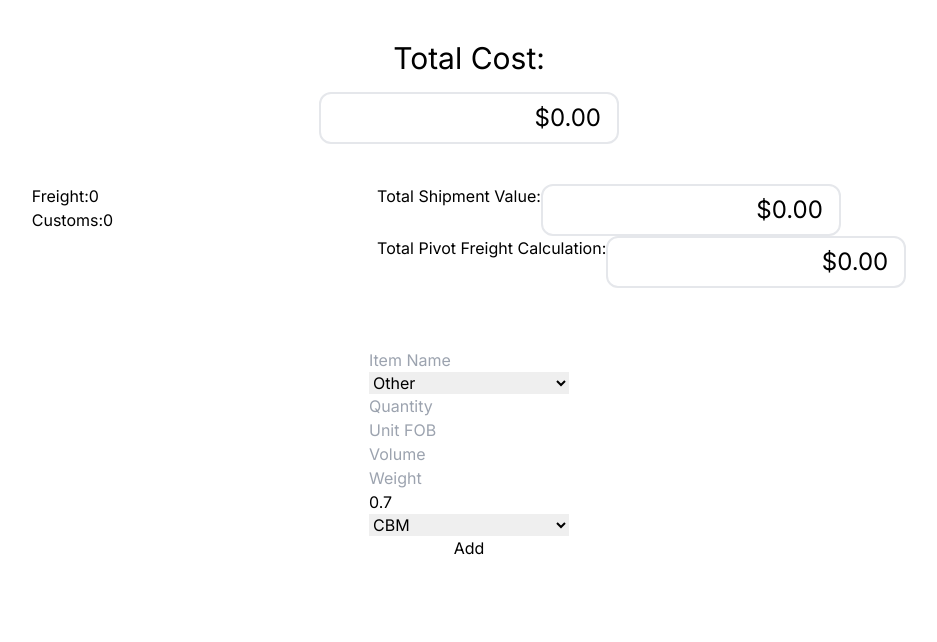
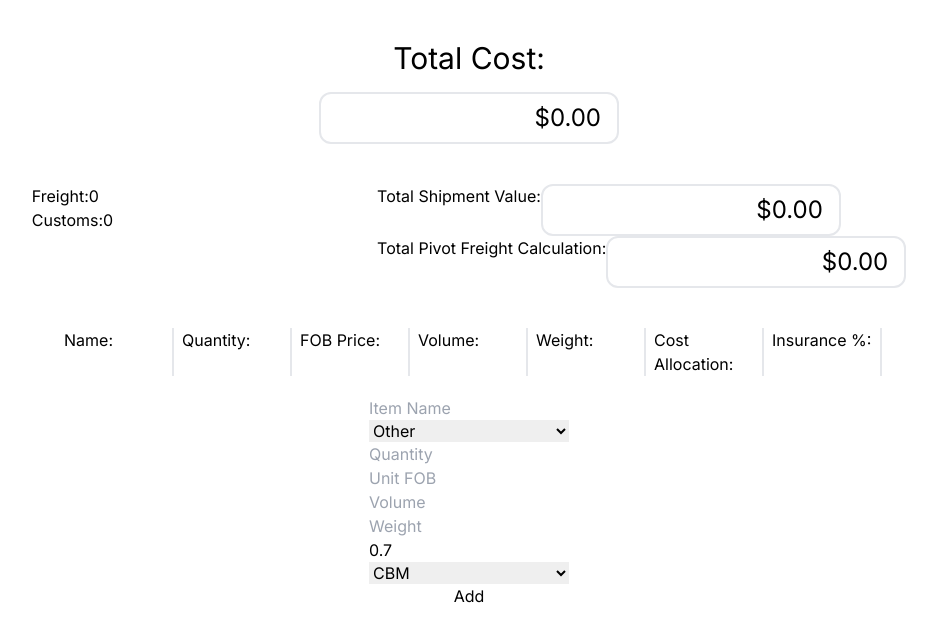
Before and after one commit to PerrinMyerson/cubbo-import, a Next.js app: page / in a window 1280 px wide. Shown: the top 642 px of the page, without its empty margins (171-1108 px from the left). Built offline with nearby package versions, Linux system fonts and the light colour scheme.

Commit message:
better product

```diff
--- a/app/page.tsx
+++ b/app/page.tsx
@@ -49,7 +49,7 @@ export default function Home() {
 	}, [items, totalShipmentValue]);
 
 	return (
-		<main className="w-screen h-screen bg-white">
+		<main className="w-screen min-h-screen bg-white">
 			<div className="p-5"></div>
 			<div className="flex flex-col w-full place-items-center">
 				<span className="text-3xl">
@@ -88,62 +88,86 @@ export default function Home() {
 					</div>
 				</div>
 				<div className="p-5"></div>
+				{/* list all titles */}
+				<div className="flex flex-row">
+					<div className="flex flex-col px-2 border-r-2">
+						<span className="w-[100px]">Name:</span>
+					</div>
+					<div className="flex flex-col px-2 border-r-2">
+						<span className="w-[100px]">Quantity:</span>
+					</div>
+					<div className="flex flex-col px-2 border-r-2">
+						<span className="w-[100px]">FOB Price:</span>
+					</div>
+					<div className="flex flex-col px-2 border-r-2">
+						<span className="w-[100px]">Volume:</span>
+					</div>
+					<div className="flex flex-col px-2 border-r-2">
+						<span className="w-[100px]">Weight:</span>
+					</div>
+					<div className="flex flex-col px-2 border-r-2">
+						<span className="w-[100px]">Cost Allocation:</span>
+					</div>
+					<div className="flex flex-col px-2 border-r-2">
+						<span className="w-[100px]">Insurance %:</span>
+					</div>
+				</div>
+
 				{/* list all items */}
 				{
 					itemListings.map((item, index) => (
 						<div key={index} className="flex flex-row">
 							<div className="flex flex-row">
 								<div className="flex flex-col px-2 border-r-2">
-									<span>Name:</span>
+									{/* <span>Name:</span> */}
 									{/* <div className="rounded-xl border-2 w-[100px] text-2xl p-2 px-4 flex flex-row-reverse"> */}
 									<div className="w-[100px] text-xl flex flex-row-reverse">
 										{item.name}
 									</div>
 								</div>
 								<div className="flex flex-col px-2 border-r-2">
-									<span>Quantity:</span>
+									{/* <span>Quantity:</span> */}
 									{/* <div className="rounded-xl border-2 w-[100px] text-2xl p-2 px-4 flex flex-row-reverse"> */}
 									<div className="w-[100px] text-xl flex flex-row-reverse">
 										{item.quantity}
 									</div>
 								</div>
 								<div className="flex flex-col px-2 border-r-2">
-									<span>FOB Price:</span>
+									{/* <span>FOB Price:</span> */}
 									{/* <div className="rounded-xl border-2 w-[100px] text-2xl p-2 px-4 flex flex-row-reverse"> */}
 									<div className="w-[100px] text-xl flex flex-row-reverse">
 										{"$" + item.fobPrice.toFixed(2)}
 									</div>
 								</div>
 								<div className="flex flex-col px-2 border-r-2">
-									<span>Volume:</span>
+									{/* <span>Volume:</span> */}
 									{/* <div className="rounded-xl border-2 w-[100px] text-2xl p-2 px-4 flex flex-row-reverse"> */}
 									<div className="w-[100px] text-xl flex flex-row-reverse">
 										{item.volume}
 									</div>
 								</div>
 								<div className="flex flex-col px-2 border-r-2">
-									<span>Weight:</span>
+									{/* <span>Weight:</span> */}
 									{/* <div className="rounded-xl border-2 w-[100px] text-2xl p-2 px-4 flex flex-row-reverse"> */}
 									<div className="w-[100px] text-xl flex flex-row-reverse">
 										{item.weight}
 									</div>
 								</div>
 								<div className="flex flex-col px-2 border-r-2">
-									<span>Cost Allocation:</span>
+									{/* <span>Cost Allocation:</span> */}
 									{/* <div className="rounded-xl border-2 w-[100px] text-2xl p-2 px-4 flex flex-row-reverse"> */}
 									<div className="w-[100px] text-xl flex flex-row-reverse">
 										{item.costAllocation}
 									</div>
 								</div>
 								<div className="flex flex-col px-2 border-r-2">
-									<span>Insurance %:</span>
+									{/* <span>Insurance %:</span> */}
 									{/* <div className="rounded-xl border-2 w-[100px] text-2xl p-2 px-4 flex flex-row-reverse"> */}
 									<div className="w-[100px] text-xl flex flex-row-reverse">
 										{item.insurancePct}
 									</div>
 								</div>
 							</div>
-							<div className="p-5"></div>
 						</div>
 					))
 				}
@@ -182,6 +206,7 @@ export default function Home() {
 					</div>
 				</div>
 			</div>
+			<div className="p-20"></div>
 		</main>
 	);
 }
```
